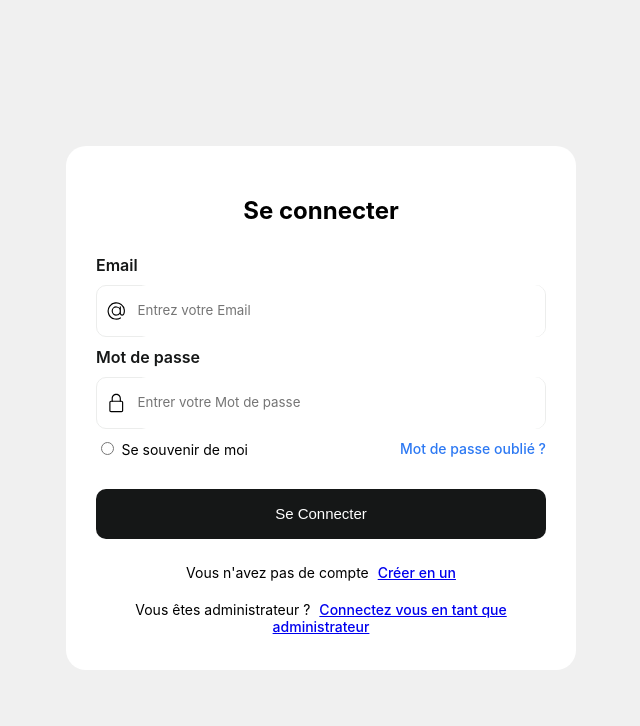
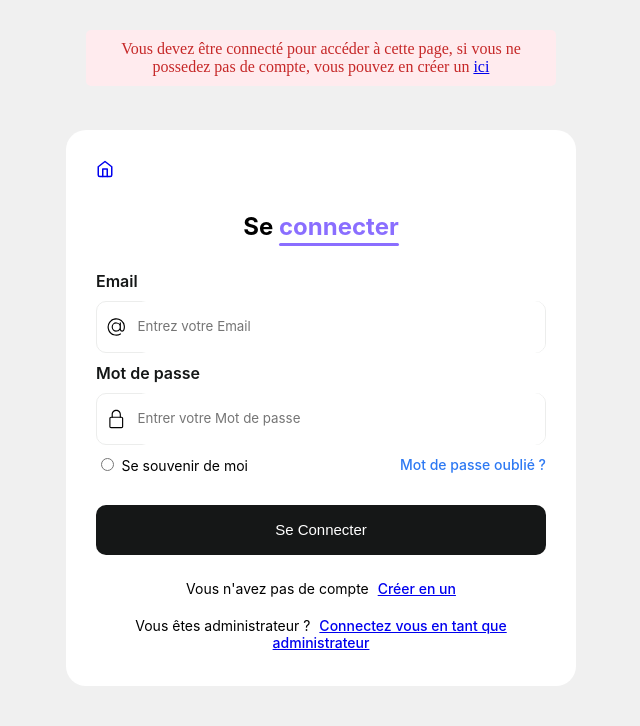
Before and after one commit to michel-DC/Pair-Prog, a PHP site: page /connexion/login.php?erreur=non_connecte in a window 1280 px wide. Shown: the top 726 px of the page, without its empty margins (319-959 px from the left). Run offline with PHP 8.4, Linux system fonts and the light colour scheme.

Commit message:
Add session management and UI enhancements for login and registration pages; implement authentication check, update styles for improved visual consistency, and add navigation links for better user experience.

```diff
--- a/connexion/login.php
+++ b/connexion/login.php
@@ -1,3 +1,5 @@
+<?php session_start(); ?>
+
 <!DOCTYPE html>
 <html lang="en">
 <head>
@@ -29,6 +31,22 @@
 
         .form button {
             align-self: flex-end;
+        }
+
+        .span-purple {
+            color: #8a6eff;
+            position: relative;
+        }
+
+        .span-purple::after {
+            content: '';
+            position: absolute;
+            bottom: -5px;
+            left: 0;
+            width: 100%;
+            height: 3px;
+            background-color: #8a6eff;
+            border-radius: 3px;
         }
 
         .flex-column > label {
@@ -158,7 +176,13 @@
 <body>
     <section>
         <form class="form" method="POST" action="login.php">
-            <h1 style="text-align: center;" >Se connecter</h1>
+        <a href="../index.php" class="home-btn">
+            <svg xmlns="http://www.w3.org/2000/svg" width="18" height="18" viewBox="0 0 24 24" fill="none" stroke="currentColor" stroke-width="2" stroke-linecap="round" stroke-linejoin="round">
+                <path d="M3 9l9-7 9 7v11a2 2 0 0 1-2 2H5a2 2 0 0 1-2-2z"></path>
+                <polyline points="9 22 9 12 15 12 15 22"></polyline>
+            </svg>
+        </a>
+            <h1 style="text-align: center;" >Se <span class="span-purple">connecter</span></h1>
             <div class="flex-column">
                 <label>Email </label>
             </div>
@@ -230,6 +254,10 @@
         echo "<div class='message success'>$success</div>";
     endif;
 
+    if (isset($_GET['erreur']) && $_GET['erreur'] === 'non_connecte') {
+        echo "<div class='message error'>Vous devez être connecté pour accéder à cette page, si vous ne possedez pas de compte, vous pouvez en créer un <a href='register.php'>ici</a></div>";
+    }
+
     ?>
 </body>
 </html>
--- a/devs.php
+++ b/devs.php
@@ -1,3 +1,5 @@
+<?php require_once 'includes/auth.php'; ?>
+
 <?php
 // Connexion à la base de données
 $link = mysqli_connect("localhost", "micheldjoumessi_pair-prog", "michelchrist", "micheldjoumessi_pair-prog");
```
Also changed, not shown: connexion/login-admin.php (+23 -1 lines), connexion/register.php (+23 -1 lines), includes/auth.php (+8 -0 lines).
